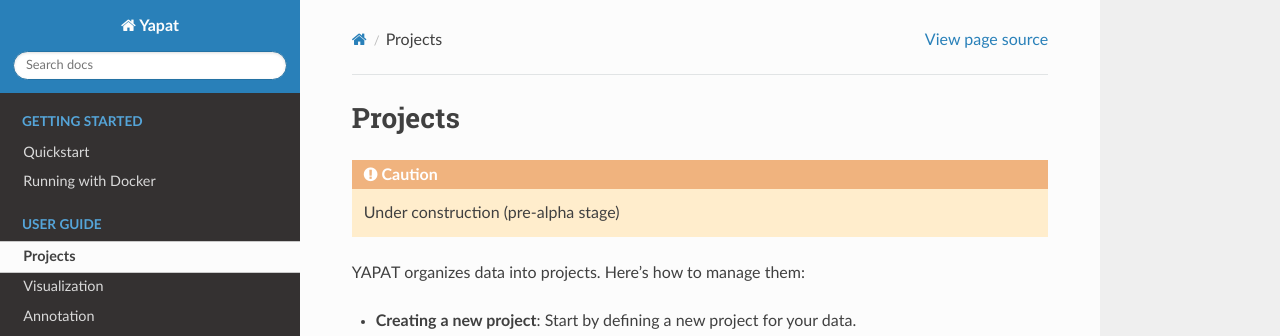
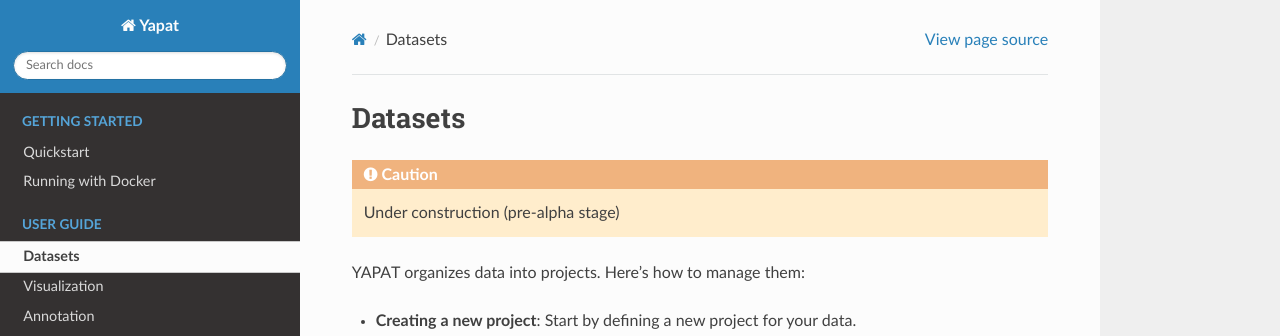
Before and after one commit to yapat-app/yapat, a Sphinx documentation site: the page built from docs/datasets.rst, in a window 1280 px wide. Shown: the top 336 px of the page. Built offline with Sphinx 7.4.7 and the Read the Docs theme 2.0.0, drawn with Linux system fonts in a browser that asks for light colours.

Commit message:
Rename entity `projects` to `datasets`

```diff
--- a/docs/projects.rst
+++ b/docs/datasets.rst
@@ -1,4 +1,4 @@
-Projects
+Datasets
 ========
 
 .. caution::
--- a/docs/index.rst
+++ b/docs/index.rst
@@ -34,7 +34,7 @@ The integrated visualization suite combines embedding, dimensionality reduction,
    :maxdepth: 2
    :caption: User Guide
 
-   projects
+   datasets
    visualization
    annotation
 
```
